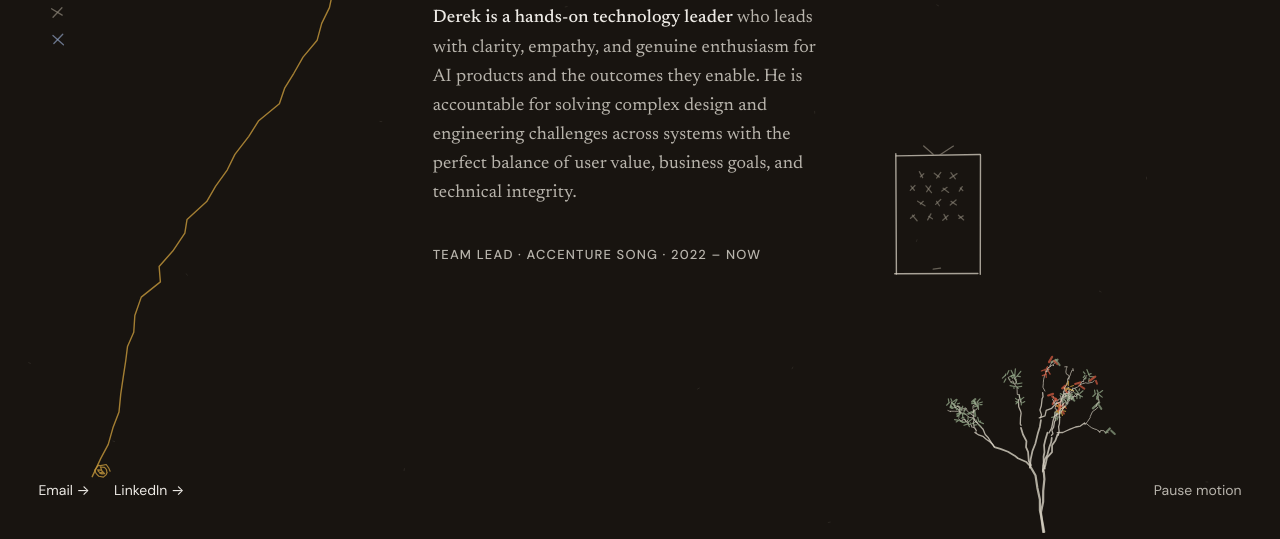
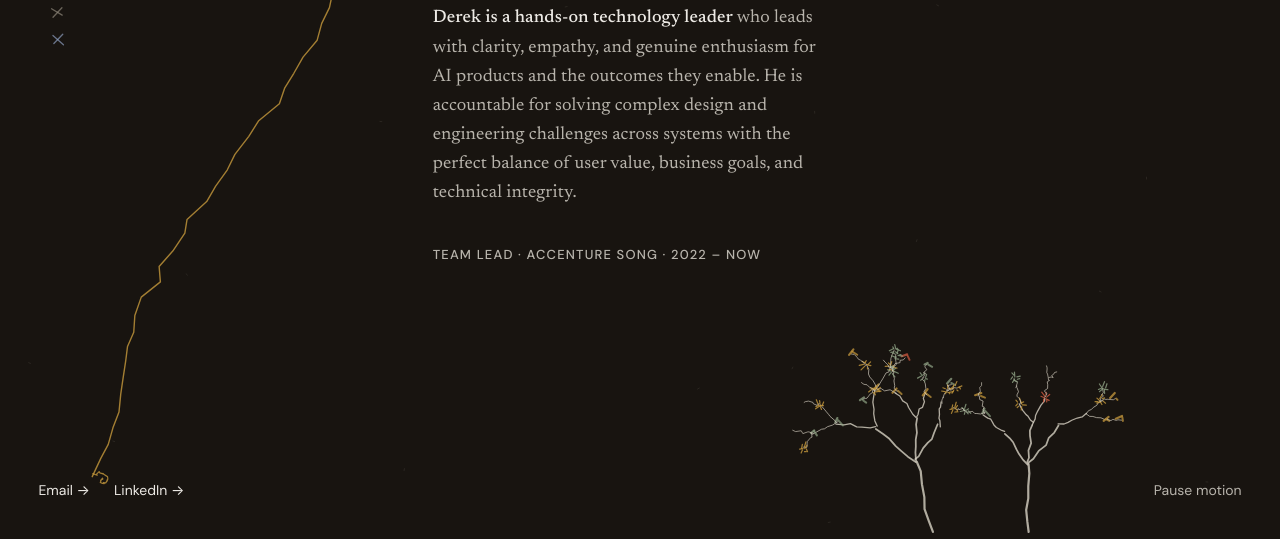
Before and after one commit to zoyuka/derekzhou.com, a plain HTML site: page index.html in a window 1280 px wide. Shown: the part 261-800 px from the top of the page. Drawn offline with Linux system fonts and the light colour scheme.

Commit message:
Fold the mathematics into the garden — the machine dissolves (#14)
The literal pachinko machine is gone; its theorem stays, folded into
garden-native forms. The seedfall: Poisson-timed seeds fall as discrete
Ornstein-Uhlenbeck walks from the anchor sprig, each landing planting a
grass blade — a day of landings grows a meadow whose silhouette settles
toward the binomial bell (de Moivre-Laplace, drawn as grass). Binomial
branch slots, Polya-urn blossom temperament, golden-ratio stitch order,
Euler-spiral thread curl, logistic day growth. Renames per the
immutable-cache rule: ink.v1.js -> ink.v2.js, style.v4.css ->
style.v5.css, all references updated. Calm envelope unchanged except
"falling mark" -> "falling seed".

```diff
--- a/404.html
+++ b/404.html
@@ -8,7 +8,7 @@
   <title>Not found — Derek Zhou</title>
   <link rel="icon" href="/assets/favicon.svg" type="image/svg+xml">
   <link rel="icon" href="/assets/favicon.png" type="image/png">
-  <link rel="stylesheet" href="/style.v4.css">
+  <link rel="stylesheet" href="/style.v5.css">
 </head>
 <body>
   <main>
--- a/ink.v1.js
+++ b/ink.v2.js
@@ -6,15 +6,18 @@
    The garden is date-seeded and grows with the day: sparse at dawn, in
    full bloom by evening — the same garden for every visitor, all day.
    Branches draw themselves in; an ochre thread dangles from the top edge
-   and wanders down to the footer links, ending in a small spiral; a
-   margin of embroidered x-stitches appears one by one; and a matchbox
-   pachinko machine drops one ink mark through stitch-pegs every little
-   while, its landings accumulating into a thumb-sized bell of ticks.
+   and wanders down to the footer, ending in a small curl; a margin of
+   embroidered x-stitches appears in golden-ratio order; and every little
+   while a seed lets go of the tallest sprig and flutters down, each sway
+   of its fall a coin toss, planting a grass blade where it lands — a day
+   of landings grows a stand of grass whose silhouette settles toward the
+   bell curve (de Moivre-Laplace, drawn as meadow).
    Click anywhere open: a seed is planted and a new sprig grows there.
 
    THE CALM ENVELOPE (any change must keep all of this true):
    - boil rate <= 6 fps; no motion faster than the thread's 0.08 Hz sway
-     except the falling mark (one at a time, ~9 s apart, <= 90 px/s)
+     except the falling seed (one at a time, ~9 s apart on average,
+     <= 90 px/s)
    - strokes and stitches only — never clustered dots (hard rule)
    - ink alphas <= 0.85; night ground #181410; palette fixed to the six inks
    - prefers-reduced-motion: the day's garden fully drawn, zero boil,
@@ -33,8 +36,8 @@
   var JITTER = 1.6;            // px, wobble amplitude
   var GROW_MS = 2600;          // self-draw time per branch generation
   var THREAD_SWAY_HZ = 0.08;
-  var DROP_EVERY_S = 9;        // pachinko mark cadence
-  var DROP_V = 85;             // px/s fall speed
+  var DROP_EVERY_S = 9;        // mean seconds between seedfalls (Poisson)
+  var DROP_V = 82;             // px/s fall speed
   var INK = {
     line:   '#d8d2c4',
     dim:    '#8f887b',
@@ -141,6 +144,20 @@
 
   /* ---------------- the garden (branches + blossoms) ---------------- */
 
+  /* The day's temperament: a Polya urn over the blossom inks. Colors drawn
+     reinforce themselves, so each day leans warm or green — same six inks,
+     different weather. */
+  var urn = (function () {
+    var r = stream(8);
+    var w = [1 + r() * 1.2, 0.5 + r() * 0.9, 0.45 + r() * 0.8];  // sage, verm, ochre
+    return function (rng) {
+      var s = w[0] + w[1] + w[2], u = rng() * s;
+      var i = u < w[0] ? 0 : (u < w[0] + w[1] ? 1 : 2);
+      w[i] += 0.3;
+      return i === 0 ? INK.sage : (i === 1 ? INK.verm : INK.ochre);
+    };
+  })();
+
   function buildSprig(x0, y0, ang0, scale, rng, born) {
     var segs = [];
     function grow(x, y, ang, len, depth, gen) {
@@ -158,12 +175,16 @@
       /* blossoms at the tips */
       if (depth >= 2 && rng() < 0.75) {
         segs.push({ tip: [cx, cy], kind: rng() < 0.5 ? 'petal' : 'burst',
-                    col: rng() < 0.55 ? INK.sage : (rng() < 0.6 ? INK.verm : INK.ochre),
+                    col: urn(rng),
                     gen: gen + 1, key: (segs.length + 1) * 397 });
       }
       var kids = depth === 0 ? 3 : (rng() < 0.6 ? 2 : 1), k;
       for (k = 0; k < kids; k++) {
-        grow(cx, cy, a + (rng() - 0.5) * 1.5, len * (0.55 + rng() * 0.2), depth + 1, gen + 1);
+        /* symmetric branching slots (fair coins), so the canopy settles
+           toward a balanced, binomial silhouette instead of wandering */
+        var slot = kids === 1 ? (rng() < 0.5 ? -1 : 1) * 0.35
+                              : (k - (kids - 1) / 2) * (kids === 3 ? 0.8 : 1.15);
+        grow(cx, cy, a + slot + (rng() - 0.5) * 0.25, len * (0.55 + rng() * 0.2), depth + 1, gen + 1);
       }
     }
     grow(x0, y0, ang0, 64 * scale, 0, 0);
@@ -196,15 +217,20 @@
   function plantDayGarden() {
     sprigs.length = 0;
     var r = stream(2);
-    /* the day decides how much has grown: 0 at 05:00, full at 21:00 */
-    var dayFrac = Math.max(0, Math.min(1, (midnightS / 3600 - 5) / 16));
+    var narrow = W < 700;
+    /* the day decides how much has grown: 0 at 05:00, full at 21:00 —
+       eased logistically (smootherstep), the way things actually grow */
+    var lin = Math.max(0, Math.min(1, (midnightS / 3600 - 5) / 16));
+    var dayFrac = lin * lin * (3 - 2 * lin);
     var total = 2 + Math.round(dayFrac * 4);          // 2..6 sprigs
     var i, x, y, ang;
     for (i = 0; i < total; i++) {
-      var narrow = W < 700;
       var side = r();
-      if (narrow) {                        // phone: the garden hangs from the top
-        x = W * (0.45 + side * 0.45); y = 4; ang = Math.PI / 2 + (r() - 0.5) * 0.4;
+      if (i === 0) {                       // the anchor sprig: the seedfall's canopy
+        if (narrow) { x = W * 0.88; y = 4; ang = Math.PI / 2 + (r() - 0.5) * 0.3; }
+        else { x = W * (0.74 + r() * 0.08); y = H - 6; ang = -Math.PI / 2 + (r() - 0.5) * 0.4; }
+      } else if (narrow) {                 // phone: the garden hangs from the top
+        x = W * (0.45 + side * 0.4); y = 4; ang = Math.PI / 2 + (r() - 0.5) * 0.4;
       } else if (side < 0.45) {            // bottom bed, left of the text column
         x = W * (0.28 + r() * 0.13); y = H - 6; ang = -Math.PI / 2 + (r() - 0.5) * 0.5;
       } else if (side < 0.75) {            // bottom-right, clear of the pause button
@@ -212,7 +238,8 @@
       } else {                             // top-right corner, hanging in
         x = W * (0.84 + r() * 0.1); y = 4; ang = Math.PI / 2 + (r() - 0.5) * 0.4;
       }
-      var sc = (narrow ? 0.55 : 0.8) + r() * (narrow ? 0.2 : 0.5);
+      var sc = i === 0 ? (narrow ? 0.7 : 1.0) + r() * 0.25
+                       : (narrow ? 0.55 : 0.8) + r() * (narrow ? 0.2 : 0.5);
       sprigs.push(buildSprig(x, y, ang, sc, r, -60 + i * 3));  // born pre-load: already grown
     }
   }
@@ -255,13 +282,15 @@
       pts.push([threadPts[i][0] + sway * Math.sin(f * Math.PI), threadPts[i][1]]);
     }
     stroke(pts, INK.ochre, 1.4, 0.8, 1, 5000);
-    if (threadNarrow) return;      // edge thread runs off-page; no spiral
-    /* the little spiral at the end */
+    if (threadNarrow) return;      // edge thread runs off-page; no curl
+    /* the end curls like real thread: curvature grows along the arc (an
+       Euler spiral), tightening inward instead of coiling evenly */
     var ex = pts[pts.length - 1][0], ey = pts[pts.length - 1][1];
-    var sp = [], a, rr;
+    var sp = [], th = -0.5, kv = 0.16, st = 1.9, cx = ex + 2, cy = ey - 1;
     for (i = 0; i <= 24; i++) {
-      a = i * 0.52; rr = 1 + i * 0.30;
-      sp.push([ex + 10 + Math.cos(a) * rr, ey - 4 + Math.sin(a) * rr * 0.9]);
+      sp.push([cx, cy]);
+      cx += Math.cos(th) * st; cy += Math.sin(th) * st;
+      th += kv; kv *= 1.05; st *= 0.955;
     }
     stroke(sp, INK.ochre, 1.2, 0.8, 1, 5200);
   }
@@ -275,94 +304,155 @@
     var x = W * 0.045;
     for (i = 0; i < n; i++) {
       var y = H * 0.18 + i * 26 + (r() - 0.5) * 4;
-      var appear = i * 0.8 - 1;                       // one by one after load
+      var appear = ((i * 0.6180339887) % 1) * 4.8 - 0.5;  // golden-ratio order: fills the column evenly, never top-down
       if (tNow < appear) continue;
       var col = i === 4 ? INK.verm : (i % 2 ? INK.dim : INK.slate);
       xstitch(x + (r() - 0.5) * 3, y, 4.5, col, 0.7, 6000 + i * 89);
     }
   }
 
-  /* ---------------- the matchbox pachinko ---------------- */
+  /* ---------------- the seedfall (the garden's own galton board) ----------------
+     Every little while a seed lets go of the anchor sprig and flutters
+     down. Each row of its fall takes a coin-flip step pulled gently back
+     toward its release column (a discrete Ornstein-Uhlenbeck walk) —
+     pachinko with the pegs made of air. Where it lands, a grass blade
+     takes root. A day of landings grows a stand of grass whose silhouette
+     settles toward the binomial bell: de Moivre-Laplace, drawn as meadow.
+     Release times are Poisson (exponential gaps), so the rhythm is
+     memoryless — never a metronome. */
 
-  var mk = { bins: null, nextDrop: 0, drop: null, rng: null };
+  var fall = { rng: null, next: 0, drop: null, tips: [], x0: 0, baseY: 0,
+               lo: 0, hi: 0, blades: [], cells: {} };
 
-  function machineRect() {
-    var small = W < 700;
-    return { x: anchors ? anchors.machineX : W * 0.82, y: anchors ? anchors.machineY : H * 0.6,
-             w: small ? 64 : 84, h: small ? 92 : 118 };
+  function fallGap() {
+    var u = fall.rng();
+    return Math.min(15, Math.max(5.5, -Math.log(1 - u) * DROP_EVERY_S));
   }
 
-  function initMachine() {
-    mk.bins = new Uint8Array(5);
-    mk.rng = stream(6);
-    /* the day's accumulated landings, replayed deterministically */
-    var drops = Math.floor(Math.max(0, midnightS - 7 * 3600) / 3600 * 2);  // 2 marks/hour of daylight
-    drops = Math.min(drops, 30);
-    var i, k, b;
-    for (i = 0; i < drops; i++) {
-      b = 0;
-      for (k = 0; k < 4; k++) if (mk.rng() < 0.5) b++;
-      if (mk.bins[b] < 10) mk.bins[b]++;
+  /* precomputed descent, one waypoint per 26 px air-row; on phones the
+     seed keeps to the right margin while crossing the text, then drifts
+     free below it (a channel opening into a spread — still pachinko).
+     Desktop pull is light (sigma ~30 px with canopy spread: a real bell);
+     the landing clamps into the meadow's bounds — walks stay smooth. */
+  function fallPath(rx, ry) {
+    var narrow = W < 700;
+    var pts = [[rx, ry]], x = rx, y = ry;
+    while (y < fall.baseY - 1) {
+      y = Math.min(fall.baseY, y + 26);
+      var inLane = narrow && anchors && y < anchors.stackBottom + 12;
+      var aim = inLane ? W - 12 : fall.x0;
+      var pull = inLane ? 0.5 : (narrow ? 0.35 : 0.06);
+      var sig = inLane ? 2.5 : (narrow ? 9 : 10);
+      x += (aim - x) * pull + (fall.rng() * 2 - 1) * sig;
+      pts.push([x, y]);
     }
-    mk.nextDrop = 2.5;
-    mk.drop = null;
+    pts[pts.length - 1][0] = Math.max(fall.lo, Math.min(fall.hi, x));
+    return pts;
   }
 
-  function drawMachine(tNow, dt, animating) {
-    var m = machineRect();
-    /* hand-drawn box */
-    stroke([[m.x, m.y], [m.x + m.w, m.y]], INK.line, 1.4, 0.75, 1, 7001);
-    stroke([[m.x + m.w, m.y], [m.x + m.w, m.y + m.h]], INK.line, 1.4, 0.75, 1, 7002);
-    stroke([[m.x + m.w, m.y + m.h], [m.x, m.y + m.h]], INK.line, 1.4, 0.75, 1, 7003);
-    stroke([[m.x, m.y + m.h], [m.x, m.y]], INK.line, 1.4, 0.75, 1, 7004);
-    /* stitch pegs, quincunx rows */
-    var sc = m.w / 84;
-    var rows = 4, r, c, px, py;
-    for (r = 0; r < rows; r++) {
-      var cols = 3 + (r % 2);
-      for (c = 0; c < cols; c++) {
-        px = m.x + m.w / 2 + (c - (cols - 1) / 2) * 16 * sc;
-        py = m.y + 20 * sc + r * 14 * sc;
-        xstitch(px, py, 2.2 * sc, INK.dim, 0.6, 7100 + r * 31 + c * 7);
+  function addBlade(x, born) {
+    var c = Math.round((x - fall.x0) / 6);
+    var n = fall.cells[c] || 0;
+    fall.cells[c] = n + 1;
+    /* repeat landings thicken the tuft upward, never denser sideways;
+       past the caps the meadow simply rests */
+    if (n >= 7 || fall.blades.length >= 64) return;
+    var bx = fall.x0 + c * 6 + (fall.rng() - 0.5) * 3.2;
+    var h = 6 + n * 2.0 + fall.rng() * 1.5;
+    var lean = (fall.rng() < 0.5 ? -1 : 1) * (0.25 + fall.rng() * 0.45);
+    fall.blades.push({ x: bx, h: h, lean: lean, born: born,
+                       col: fall.rng() < 0.82 ? INK.sage : INK.dim,
+                       grain: fall.rng() < 0.16 });
+  }
+
+  function meadowInit() {
+    fall.rng = stream(6);
+    fall.blades.length = 0;
+    fall.cells = {};
+    fall.drop = null;
+    fall.tips.length = 0;
+    var narrow = W < 700;
+    var s0 = sprigs[0], i;
+    if (s0) for (i = 0; i < s0.segs.length; i++) if (s0.segs[i].tip) fall.tips.push(s0.segs[i].tip);
+    if (narrow) {
+      /* phones: release only from lane-side tips, so the crossing of the
+         text zone stays inside the right margin */
+      var laneTips = [];
+      for (i = 0; i < fall.tips.length; i++) if (fall.tips[i][0] >= W - 30) laneTips.push(fall.tips[i]);
+      fall.tips = laneTips.length ? laneTips : [[W - 16, 70]];
+    } else if (fall.tips.length > 3) {
+      /* release only from the upper canopy, so every fall has real air */
+      var loY = Infinity, hiY = -Infinity, keep = [];
+      for (i = 0; i < fall.tips.length; i++) {
+        loY = Math.min(loY, fall.tips[i][1]); hiY = Math.max(hiY, fall.tips[i][1]);
+      }
+      for (i = 0; i < fall.tips.length; i++) {
+        if (fall.tips[i][1] <= loY + (hiY - loY) * 0.5) keep.push(fall.tips[i]);
+      }
+      if (keep.length) fall.tips = keep;
+    }
+    var trunkX = s0 ? s0.segs[0].pts[0][0] : W * 0.75;
+    fall.x0 = narrow ? W * 0.62 : trunkX;
+    fall.baseY = narrow ? ((anchors ? anchors.footerTop : H - 46) - 28) : H - 6;
+    var pl = anchors ? anchors.pauseLeft : W - 150;
+    fall.lo = narrow ? Math.max(18, W * 0.30) : fall.x0 - 110;
+    fall.hi = narrow ? Math.min(W - 14, pl - 20)
+                     : Math.min(fall.x0 + 110, pl - 22);
+    /* the day so far, replayed: one landing kept per ~8 min of daylight */
+    var kept = Math.min(64, Math.floor(Math.max(0, midnightS - 6.5 * 3600) / 480));
+    var d, tip, p;
+    for (d = 0; d < kept; d++) {
+      tip = fall.tips.length ? fall.tips[(fall.rng() * fall.tips.length) | 0] : [fall.x0, H * 0.4];
+      p = fallPath(tip[0], tip[1]);
+      addBlade(p[p.length - 1][0], -10);
+    }
+    fall.next = 3.5 + fall.rng() * 3;
+  }
+
+  function drawMeadow(tNow) {
+    var i, b, t, by, tx, ty;
+    for (i = 0; i < fall.blades.length; i++) {
+      b = fall.blades[i];
+      t = Math.min(1, (tNow - b.born) / 0.6);
+      if (t <= 0) continue;
+      by = fall.baseY + nz(i * 17) * 1.5;
+      tx = b.x + b.lean * b.h * 0.45; ty = by - b.h;
+      stroke([[b.x, by],
+              [b.x + b.lean * b.h * 0.18, by - b.h * 0.55],
+              [tx, ty]],
+             b.col, 1.3, 0.7, t, 7300 + i * 67);
+      if (b.grain && t === 1) {
+        stroke([[tx - 1.5, ty - 1.5], [tx + 2, ty - 3]], INK.ochre, 1.5, 0.7, 1, 7301 + i * 67);
       }
     }
-    /* funnel + drop slot at the top */
-    stroke([[m.x + m.w * 0.32, m.y - 9], [m.x + m.w * 0.46, m.y - 1]], INK.dim, 1.3, 0.7, 1, 7050);
-    stroke([[m.x + m.w * 0.68, m.y - 9], [m.x + m.w * 0.54, m.y - 1]], INK.dim, 1.3, 0.7, 1, 7051);
-    /* landed marks: tick strokes stacked into a thumb-sized bell */
-    var b, i2, bx, by;
-    var floorY = m.y + m.h - 5;
-    var ceilY = m.y + 20 * sc + rows * 14 * sc + 12;
-    for (b = 0; b < 5; b++) {
-      bx = m.x + m.w / 2 + (b - 2) * 13 * sc;
-      for (i2 = 0; i2 < mk.bins[b]; i2++) {
-        by = floorY - i2 * 4;
-        if (by < ceilY) break;
-        stroke([[bx - 3.2, by], [bx + 3.2, by - 1.3]], INK.dim, 1.3, 0.65, 1, 7300 + b * 41 + i2 * 13);
-      }
+  }
+
+  function drawSeed(tNow, animating) {
+    if (!animating) return;
+    if (!fall.drop && tNow >= fall.next && fall.tips.length) {
+      var tip = fall.tips[(fall.rng() * fall.tips.length) | 0];
+      fall.drop = { t0: tNow, pts: fallPath(tip[0], tip[1]), ry: tip[1] };
+      fall.next = tNow + fallGap();
     }
-    /* the falling mark */
-    if (animating) {
-      if (!mk.drop && tNow >= mk.nextDrop) {
-        var bb = 0, k;
-        for (k = 0; k < 4; k++) if (mk.rng() < 0.5) bb++;
-        mk.drop = { t0: tNow, bin: bb };
-        mk.nextDrop = tNow + DROP_EVERY_S * (0.8 + mk.rng() * 0.5);
-      }
-      if (mk.drop) {
-        var e = tNow - mk.drop.t0;
-        var yy = m.y + 8 + e * DROP_V;
-        var land = m.y + m.h - 6 - mk.bins[mk.drop.bin] * 3.4;
-        var xx = m.x + m.w / 2 + Math.sin(e * 5.1) * 12 * Math.min(1, e * 1.5)
-               + (mk.drop.bin - 2) * 13 * Math.min(1, Math.max(0, (yy - m.y) / m.h));
-        if (yy >= land) {
-          if (mk.bins[mk.drop.bin] < 24) mk.bins[mk.drop.bin]++;
-          mk.drop = null;
-        } else {
-          stroke([[xx - 2.5, yy], [xx + 2.5, yy - 1.2]], INK.verm, 1.6, 0.85, 1, 7999);
-        }
-      }
+    if (!fall.drop) return;
+    var d = fall.drop;
+    var yNow = d.ry + (tNow - d.t0) * DROP_V;
+    var last = d.pts.length - 1;
+    var idx = (yNow - d.ry) / 26;
+    if (yNow >= fall.baseY || idx >= last) {
+      addBlade(d.pts[last][0], tNow);
+      fall.drop = null;
+      return;
     }
+    var i0 = idx | 0, f = idx - i0;
+    var x = d.pts[i0][0] + (d.pts[i0 + 1][0] - d.pts[i0][0]) * f;
+    /* linden-seed rock, keyed to the descent itself (pause-safe) */
+    var a = Math.sin(yNow / 15) * 0.55 + 0.25;
+    var ca = Math.cos(a), sa = Math.sin(a);
+    stroke([[x - 3.5 * ca, yNow - 3.5 * sa], [x + 3.5 * ca, yNow + 3.5 * sa]],
+           INK.verm, 1.6, 0.85, 1, 7999);
+    stroke([[x + 2 * ca, yNow + 2 * sa], [x + 2 * ca - 3 * sa, yNow + 2 * sa + 3 * ca]],
+           INK.verm, 1.2, 0.7, 1, 7998);
   }
 
   /* ---------------- paper flecks ---------------- */
@@ -389,33 +479,31 @@
     var name = document.querySelector('h1');
     var links = document.querySelectorAll('footer a');
     var a = { nameRight: W * 0.72, nameTop: H * 0.2, footerX: W * 0.12, footerY: H - 60,
-              machineX: W * 0.82, machineY: H * 0.58 };
+              footerTop: H - 46, pauseLeft: W - 150, stackLeft: W * 0.3, stackBottom: H * 0.6 };
     if (name) {
       var r = name.getBoundingClientRect();
       a.nameRight = r.right; a.nameTop = r.top;
     }
     if (links.length) {
-      /* The curl (centred at footerX+10, radius ~8 plus wobble) must never
-         sit on label glyphs: float it above the line, mid-gap when possible. */
+      /* The curl (spanning ~footerX+2..+15 plus wobble) must never sit on
+         label glyphs: float it above the line, mid-gap when possible. */
       var r2 = links[0].getBoundingClientRect();
+      a.footerTop = r2.top;
       a.footerY = r2.top - 14;
       a.footerX = r2.right + 12;
       if (links.length > 1) {
         a.footerX = (r2.right + links[1].getBoundingClientRect().left) / 2 - 10;
       }
     }
+    if (pauseBtn) {
+      var r4 = pauseBtn.getBoundingClientRect();
+      if (r4.width) a.pauseLeft = r4.left;
+    }
     var stack = document.querySelector('.stack');
-    a.stackLeft = W * 0.3;
     if (stack) {
       var r3 = stack.getBoundingClientRect();
       a.stackLeft = r3.left;
-      if (W < 700) {
-        a.machineX = W * 0.62;
-        a.machineY = Math.min(H - 210, r3.bottom + 20);
-      } else {
-        a.machineX = Math.min(W - 130, r3.right + 48);
-        a.machineY = H * 0.52;
-      }
+      a.stackBottom = r3.bottom;
     }
     anchors = a;
   }
@@ -430,6 +518,7 @@
     measureAnchors();
     plantDayGarden();
     buildThread();
+    meadowInit();
   }
 
   var clock0 = 0, pauseShift = 0, pausedAt = 0, hiddenAt = 0;
@@ -441,10 +530,11 @@
     ctx.clearRect(0, 0, W, H);
     drawFlecks();
     drawStitches(tNow);
+    drawMeadow(tNow);
     var i;
     for (i = 0; i < sprigs.length; i++) drawSprig(sprigs[i], tNow);
     drawThread(animating ? tNow : 0);
-    drawMachine(tNow, 0, animating);
+    drawSeed(tNow, animating);
     /* vermillion star beside the name */
     if (anchors) starburst(Math.min(anchors.nameRight + 24, W - 22), anchors.nameTop + 10, 7, INK.verm, 8500);
   }
@@ -529,7 +619,6 @@
 
   requestAnimationFrame(function () {
     layout();
-    initMachine();
     if (mqReduce.matches) {
       stillFrame();
     } else {
--- a/style.v4.css
+++ b/style.v5.css
@@ -247,7 +247,7 @@ footer a:hover {
 }
 
 /* Reserves its slot from first paint (visibility, not display) so
-   revealing it can never shift layout; ink.v1.js adds .ink-show
+   revealing it can never shift layout; ink.v2.js adds .ink-show
    only when the loop actually runs. */
 .ink-pause {
   font-family: var(--font-sans);
```
Also changed, not shown: CLAUDE.md (+51 -26 lines), index.html (+2 -2 lines), .github/workflows/validate.yml, 1 other file.
